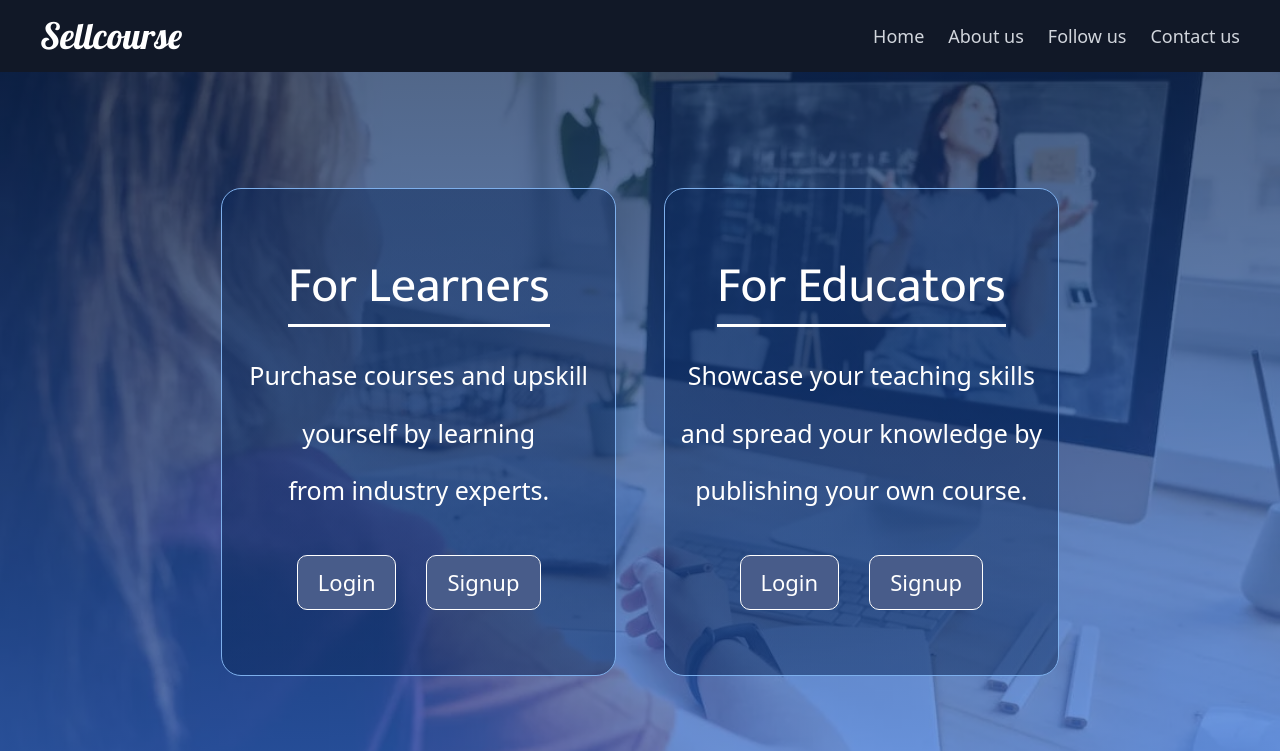
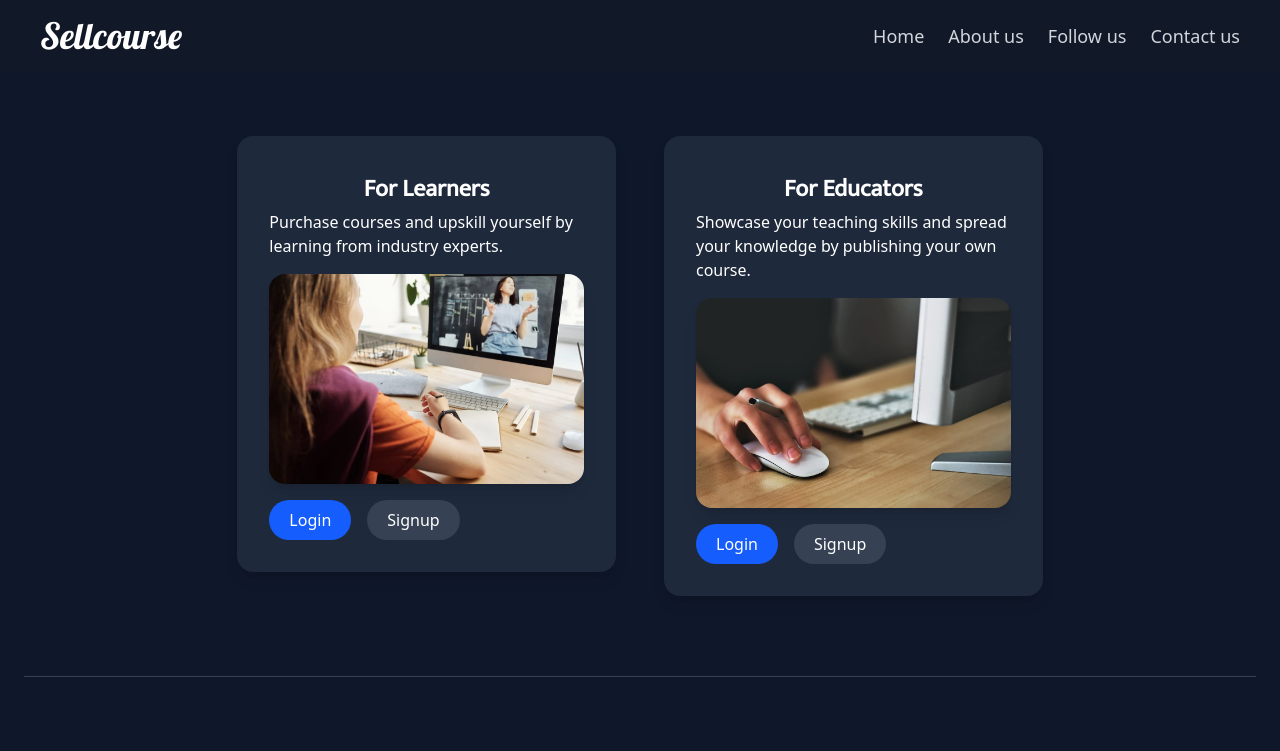
Before and after one commit to Aniket-op/Course-selling-webApp, a React (Vite) app in the folder Frontend/: page /start in a window 1280 px wide. Shown: the top 751 px of the page. Built offline with nearby package versions, Linux system fonts and the light colour scheme.

Commit message:
added preLogin page

```diff
--- a/Frontend/src/components/Appbar/Appbar.jsx
+++ b/Frontend/src/components/Appbar/Appbar.jsx
@@ -71,7 +71,7 @@ export const Appbar = () => {
           {["Home", "About us", "Follow us", "Contact us"].map((text, idx) => (
             <div
               key={idx}
-              className="cursor-pointer hover:text-white transition-colors duration-200"
+              className="cursor-pointer hover:text-white  transition-colors duration-200"
               onClick={() => {
                 if (text === "Home") navigate("/");
                 else document.getElementById(text.includes("About") ? "aboutUs" : "footer")?.scrollIntoView({ behavior: "smooth" });
--- a/Frontend/src/components/LandingPage/Landing.jsx
+++ b/Frontend/src/components/LandingPage/Landing.jsx
@@ -12,7 +12,7 @@ export const Landing = () => {
   return (
     <>
       <Appbar />
-      <div className="bg-[#0F172A] text-white min-h-screen px-6">
+      <div className="bg-[#0F172A] text-white min-h-screen px-10">
         <div className="max-w-7xl mx-auto py-20 flex flex-col md:flex-row justify-between items-center gap-12">
           <div className="space-y-6 md:w-1/2 ">
             <h1 className="text-5xl font-bold leading-tight">
@@ -68,7 +68,7 @@ export const Aboutus = () => {
 export const Footer = () => {
   return (
     <>
-      <div id="footer" className="bg-[#1E293B] py-10 text-gray-300 px-6">
+      <div id="footer" className="bg-[#1E293B] py-10 text-gray-300 px-6 rounded-3xl">
         <div className="max-w-7xl mx-auto grid grid-cols-1 md:grid-cols-2 gap-8">
           <div>
             <h3 className="text-xl font-semibold text-white mb-2">Follow us</h3>
--- a/Frontend/src/components/Prelogin/Prelogin.jsx
+++ b/Frontend/src/components/Prelogin/Prelogin.jsx
@@ -1,60 +1,61 @@
 import React from "react";
-import "./Prelogin.css";
 import { Grid } from "@mui/material";
 import { useNavigate } from "react-router-dom";
 import { Appbar } from "../Appbar/Appbar";
 import { Aboutus, Footer } from "../LandingPage/Landing";
-
+import learnerImage from '../LandingPage/images/image-4.webp';
+import educatorImage from '../LandingPage/images/image-6.webp';
 export const Prelogin = () => {
   const navigate = useNavigate();
 
   return (
     <>
       <Appbar />
-      <div className="prelogin">
-        <Grid container justifyContent={"center"} spacing={6}>
-          <Grid item lg={4} md={7} sm={7}>
-            <div className="userprelogin">
-              <h1>For Learners</h1>
-              <span>Purchase courses and upskill</span>
-              <span>yourself by learning </span>
-              <span>from industry experts.</span>
-              <div>
-                <button  id = "userLogin"
-                  onClick={() => {
-                    navigate("/users/login");
-                  }}
+      <div className="min-h-screen bg-[#0F172A] text-white py-16 px-6">
+        <Grid container justifyContent="center" spacing={6} className="m-20">
+          {/* Learners Card */}
+          <Grid item lg={4} md={6} sm={12}>
+            <div className="bg-[#1E293B] rounded-2xl p-8 shadow-lg space-y-4 hover:scale-105 transition-transform">
+              <h1 className="text-2xl font-bold">For Learners</h1>
+              <p>Purchase courses and upskill yourself by learning from industry experts.</p>
+              <img src={learnerImage} alt="Learning" className="rounded-2xl shadow-lg" />
+              <div className="flex gap-4 mt-4">
+                <button
+                  id="userLogin"
+                  className="bg-blue-600 hover:bg-blue-500 text-white px-5 py-2 rounded-full transition"
+                  onClick={() => navigate("/users/login")}
                 >
                   Login
                 </button>
-                <button  id = "userSignup"
-                  onClick={() => {
-                    navigate("/users/signup");
-                  }}
+                <button
+                  id="userSignup"
+                  className="bg-gray-700 hover:bg-gray-600 text-white px-5 py-2 rounded-full transition"
+                  onClick={() => navigate("/users/signup")}
                 >
                   Signup
                 </button>
               </div>
             </div>
           </Grid>
-          <Grid item lg={4} md={7} sm={7}>
-            <div className="adminprelogin">
-              <h1>For Educators</h1>
-              <span>Showcase your teaching skills</span>
-              <span>and spread your knowledge by</span>
-              <span>publishing your own course.</span>
-              <div>
-                <button id="adminSignin"
-                  onClick={() => {
-                    navigate("/admin/login");
-                  }}
+
+          {/* Educators Card */}
+          <Grid item lg={4} md={6} sm={12}>
+            <div className="bg-[#1E293B] rounded-2xl p-8 shadow-lg space-y-4 hover:scale-105 transition-transform">
+              <h1 className="text-2xl font-bold">For Educators</h1>
+              <p>Showcase your teaching skills and spread your knowledge by publishing your own course.</p>
+              <img src={educatorImage} alt="Learning" className="rounded-2xl shadow-lg" />
+              <div className="flex gap-4 mt-4">
+                <button
+                  id="adminSignin"
+                  className="bg-blue-600 hover:bg-blue-500 text-white px-5 py-2 rounded-full transition"
+                  onClick={() => navigate("/admin/login")}
                 >
                   Login
                 </button>
-                <button id = "adminLogin"
-                  onClick={() => {
-                    navigate("/admin/signup");
-                  }}
+                <button
+                  id="adminLogin"
+                  className="bg-gray-700 hover:bg-gray-600 text-white px-5 py-2 rounded-full transition"
+                  onClick={() => navigate("/admin/signup")}
                 >
                   Signup
                 </button>
@@ -62,9 +63,9 @@ export const Prelogin = () => {
             </div>
           </Grid>
         </Grid>
-      </div>
       <Aboutus />
       <Footer />
+      </div>
     </>
   );
 };
```
Also changed, not shown: Frontend/src/components/LandingPage/Landing.css (deleted, +0 -153 lines).
